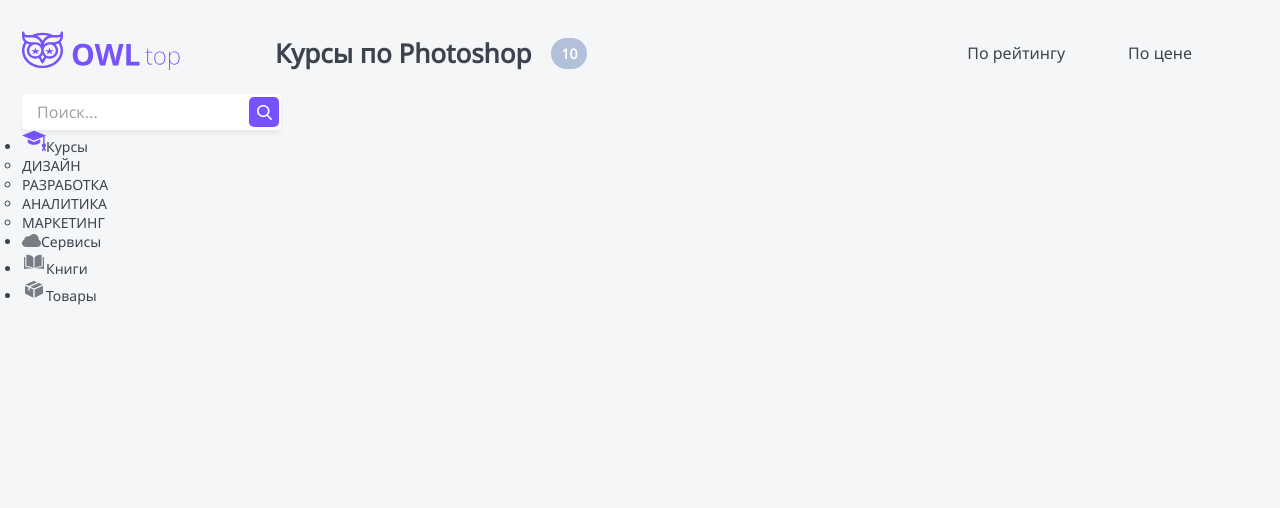
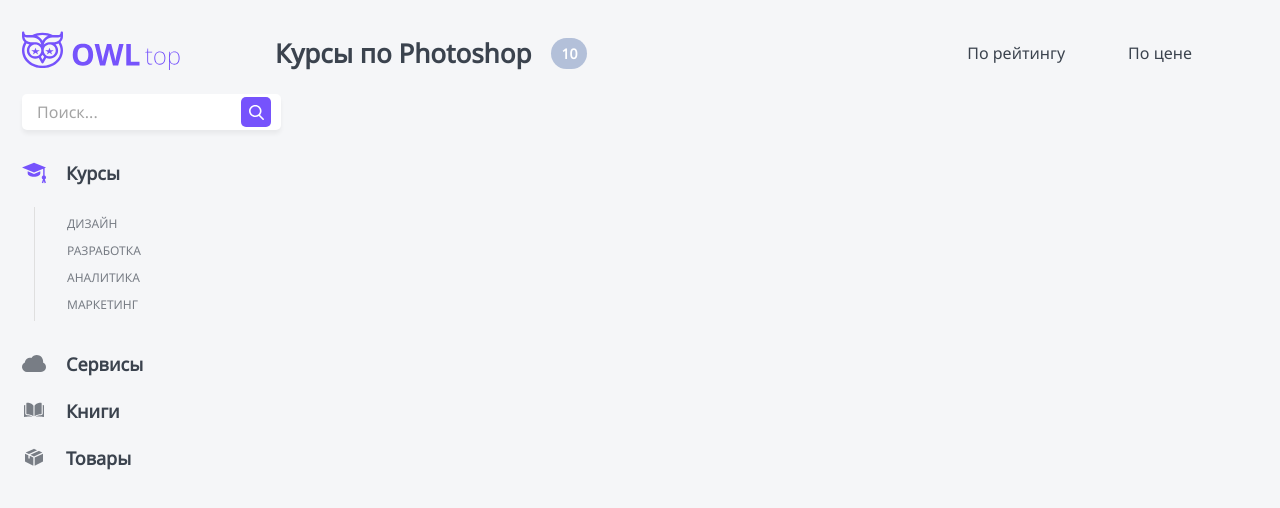
Before and after one commit to olya-yevsieienko/vue-page, a Vue app: page / in a window 1280 px wide. Both pictures are taken after a click on the element "Курсы". Shown: the top 508 px of the page. Built offline with nearby package versions, Linux system fonts and the light colour scheme.

Commit message:
Created Header, Sidebar

```diff
--- a/src/App.vue
+++ b/src/App.vue
@@ -18,6 +18,7 @@
   --main-text: #3B434E;
   --secondary-text: #787D85;
   --search: #A4A4A4;
+  --border: #DFDFDF;
   --violet: #7653FC;
   --box-shadow: 0px 4px 4px rgba(0, 0, 0, 0.05);
   --border-radius: 5px;
--- a/src/components/Sidebar.vue
+++ b/src/components/Sidebar.vue
@@ -1,6 +1,6 @@
 <template>
     <div>
-        <my-search />
+        <my-search class="search" />
         <sidebar-list :list="listOption" />
 
     </div>
@@ -22,4 +22,8 @@
 }
 </script>
 
-<style scoped></style>
+<style scoped>
+.search {
+    margin-bottom: 30px;
+}
+</style>
--- a/src/components/SidebarList.vue
+++ b/src/components/SidebarList.vue
@@ -1,10 +1,9 @@
 <template>
     <ul>
         <sidebar-list-item
-            v-for="item in list"
+            v-for="(item) in list"
             :key="item.id"
             :item="item"
-
         />
     </ul>
 </template>
@@ -12,7 +11,7 @@
 <script>
 import SidebarListItem from './SidebarListItem.vue'
 export default {
-  components: { SidebarListItem },
+    components: { SidebarListItem },
     props: {
         list: {
             type: Array,
--- a/src/components/SidebarListItem.vue
+++ b/src/components/SidebarListItem.vue
@@ -1,19 +1,43 @@
 <template>
     <li class="item">
-        <div class="item__info" @click="hadleOpenList">
-            <img :src="'src/assets/image/' + item.src" :alt="item.title">
-            <span class="item__name">{{ item.title }}</span>
+        <div
+            class="item__info"
+            @click="handleOpenList()"
+        >
+            <img
+                :src="'src/assets/image/' + item.src"
+                :alt="item.title"
+                class="item__img"
+            >
+            <span
+                class="item__name"
+            >
+                {{ item.title }}
+            </span>
         </div>
+    </li>
 
-        <ul v-if="isListOpen">
+    <ul v-if="isListOpen && listLength" class="item__list">
         <li
             v-for="listItem in item.options"
             :key="listItem.id"
+            @click.stop="handleOpenSublist(listItem.id)"
+            class="item__list-item"
         >
             {{ listItem.name }}
+
+                <ul v-if="isSublistOpen">
+                    <li
+                        v-for="item in listItem.list"
+                        :key="item"
+                        class="item__sublist-item"
+                        @click.stop
+                    >
+                        {{ item }}
                     </li>
                 </ul>
         </li>
+    </ul>
 </template>
 
 <script>
@@ -21,23 +45,83 @@
     props: {
         item: {
             type: Object,
-        }
+        },
     },
     data() {
         return {
             isListOpen: false,
+            isSublistOpen: false,
+            isSublinkActive: false,
+            listLength: this.item.options.length,
         }
     },
     methods: {
-        hadleOpenList() {
+        handleOpenList() {
             this.isListOpen = !this.isListOpen;
+        },
+        handleOpenSublist(id) {
+            this.isSublistOpen = !this.isSublistOpen;
+        },
+        handleToggleActive(id) {
+            if (this.activeSublink === id) {
+                this.isSublinkActive = false;
+                this.activeSublink = 0;
+            } else {
+                this.isSublinkActive = true;
+                this.activeSublink = id;
             }
-    }
+        },
+    },
 }
 </script>
 
 <style scoped>
 .item {
+    list-style: none;
     cursor: pointer;
 }
+.item:not(:last-child) {
+    margin-bottom: 22px;
+}
+.item__info {
+    display: flex;
+    align-items: center;
+    height: 25px;
+}
+.item__img {
+    margin-right: 20px;
+    width: 24px;
+}
+.item__name {
+    font-size: 18px;
+    font-weight: 600;
+}
+.item__list {
+    margin: 22px 0 30px 12px;
+    padding: 8px 0;
+    border-left: 1px solid var(--border);
+}
+.item__list-item {
+    margin-left: 32px;
+    font-size: 12px;
+    color: var(--secondary-text);
+    cursor: pointer;
+}
+.item__list-item:not(:last-child),
+.item__sublist-item:not(:last-child) {
+    margin-bottom: 10px;
+}
+.item__sublist-item:first-child {
+    margin-top: 12px;
+}
+.item__sublist-item {
+    font-weight: 600;
+}
+.item__sublist-item--active {
+    color: var(--violet);
+}
+
+ul {
+    list-style: none;
+}
 </style>
--- a/src/components/SortItem.vue
+++ b/src/components/SortItem.vue
@@ -24,7 +24,7 @@
 export default {
     props: {
         sortItem: {
-            type: Array,
+            type: Object,
             required: true
         }
     },
--- a/src/components/UI/MySearch.vue
+++ b/src/components/UI/MySearch.vue
@@ -36,7 +36,7 @@
 .search__img {
     position: absolute;
     top: 3px;
-    right: -27px;
+    right: -19px;
     display: flex;
     align-items: center;
     justify-content: center;
```
Also changed, not shown: src/components/UI/MyListItem.vue (deleted). Lines whose indentation alone changed are shown as unchanged.
